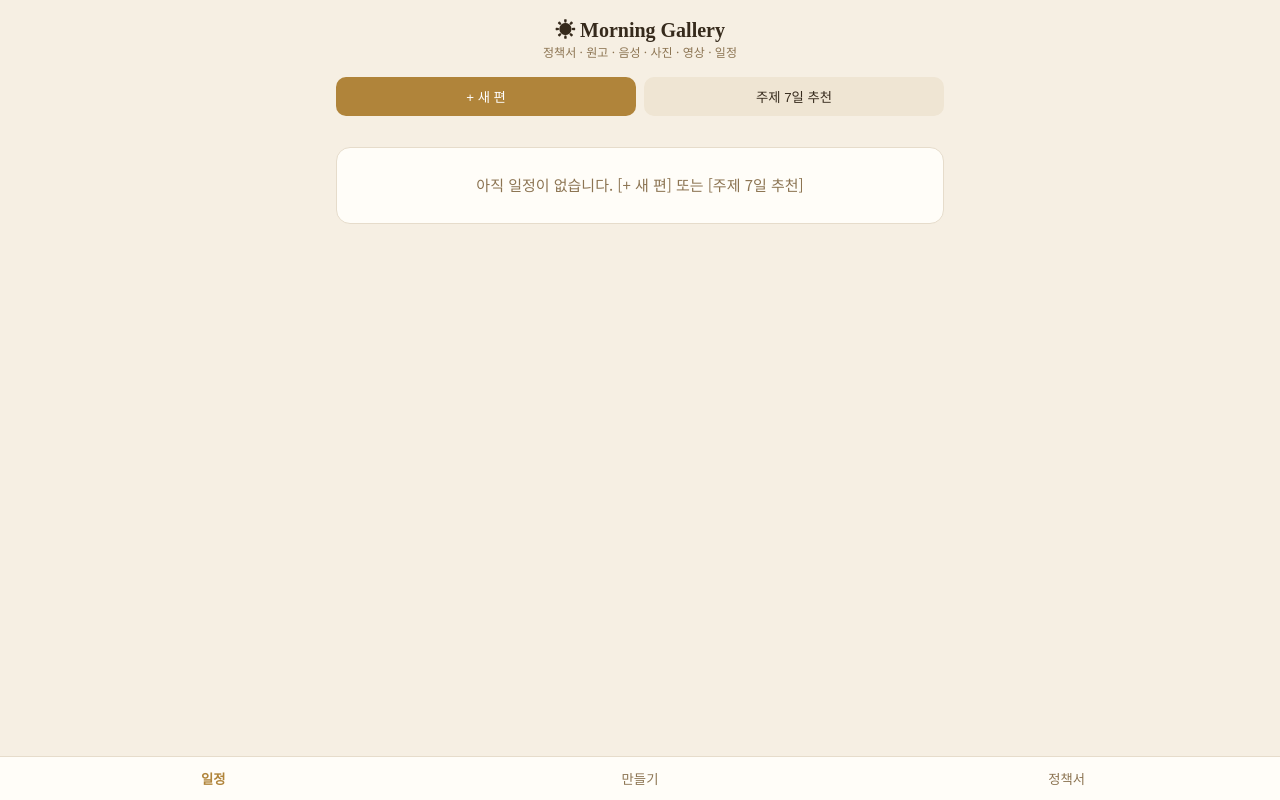
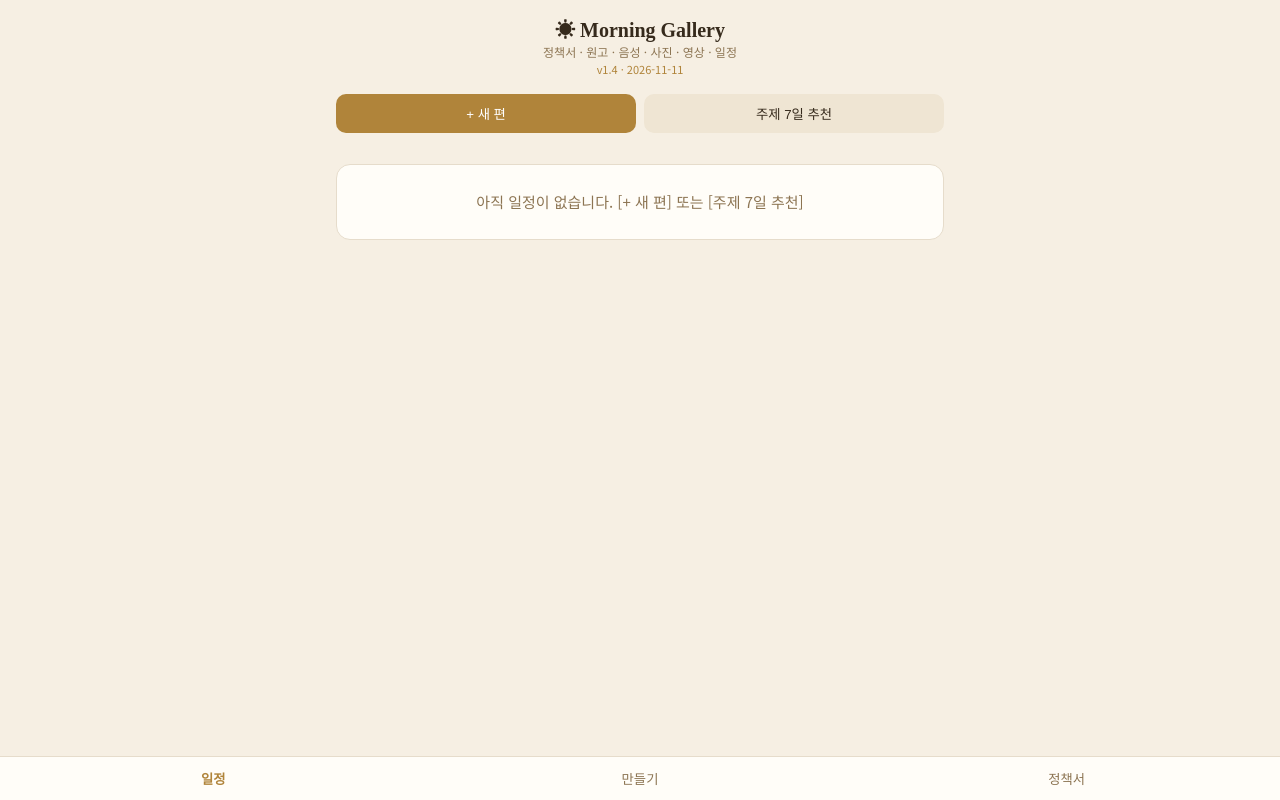
Before and after one commit to junkim10293847/morning-gallery, a plain HTML site: page index (1).html in a window 1280 px wide. Drawn offline with Linux system fonts and the light colour scheme.

Commit message:
Update index (1).html

```diff
--- a/index (1).html
+++ b/index (1).html
@@ -5,6 +5,7 @@
 <meta name="viewport" content="width=device-width,initial-scale=1,viewport-fit=cover">
 <meta name="theme-color" content="#F6EFE3">
 <title>모닝 갤러리</title>
+<!-- 버전 기록: v1.0 첫 버전 / v1.1 Chirp3 HD 목소리·목소리 들어보기 / v1.2 키 공백 제거·오류 안내 / v1.3 Gemini 음성 / v1.4 버전 표시 -->
 <link rel="preconnect" href="https://fonts.googleapis.com">
 <link rel="preconnect" href="https://fonts.gstatic.com" crossorigin>
 <link href="https://fonts.googleapis.com/css2?family=Noto+Sans+KR:wght@400;500;700&family=Noto+Serif+KR:wght@600&display=swap" rel="stylesheet">
@@ -70,7 +71,7 @@ dialog::backdrop{background:rgba(0,0,0,.35)}
 </style>
 </head>
 <body>
-<header><h1>☀ Morning Gallery</h1><p>정책서 · 원고 · 음성 · 사진 · 영상 · 일정</p></header>
+<header><h1>☀ Morning Gallery</h1><p>정책서 · 원고 · 음성 · 사진 · 영상 · 일정</p><p id="ver" style="font-size:11px;color:#B0843A">v1.4 · 2026-11-11</p></header>
 <main>
 
 <!-- 일정 -->
```
